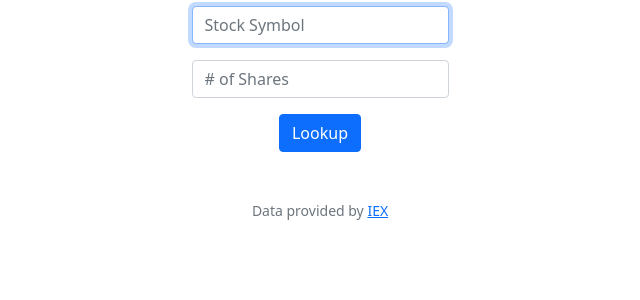
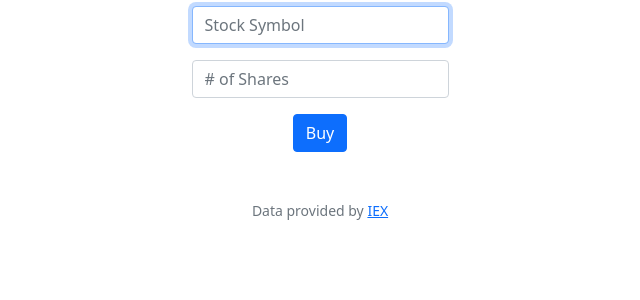
Before and after one commit to Qwilliams815/HarvardCS50x, a Flask app: page /buy in a window 1280 px wide. Shown: the part 262-562 px from the top of the page, without its empty margins (320-960 px from the left). Run offline with Flask 2, Linux system fonts and the light colour scheme; a user stored in the database is signed in; some libraries are stand-ins or nearby versions.

Commit message:
Sat, Jun 11, 2022, 5:01 PM +00:00

```diff
--- a/finance/templates/buy.html
+++ b/finance/templates/buy.html
@@ -13,6 +13,6 @@
         <div class="mb-3">
             <input autocomplete="off" autofocus class="form-control mx-auto w-auto" id="shares" name="shares" placeholder="# of Shares" type="number">
         </div>
-        <button class="btn btn-primary" type="submit">Lookup</button>
+        <button class="btn btn-primary" type="submit">Buy</button>
     </form>
 {% endblock %}
```
